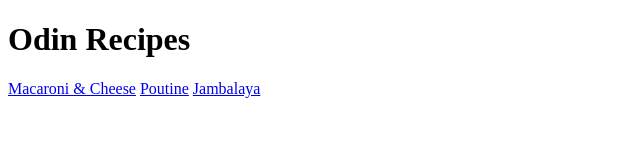
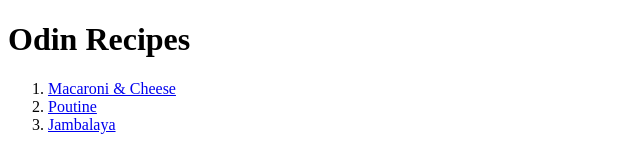
Before and after one commit to haveecode/odin-recipes, a plain HTML site: page index.html in a window 1280 px wide. Shown: the whole page, without its empty margins (0-640 px from the left). Drawn offline with Linux system fonts and the light colour scheme.

Commit message:
Created a recipes ordered list on index.html

```diff
--- a/index.html
+++ b/index.html
@@ -6,8 +6,10 @@
     </head>
     <body>
         <h1>Odin Recipes</h1>
-        <a href="./mac-and-cheese.html">Macaroni & Cheese</a>
-        <a href="./poutine.html">Poutine</a>
-        <a href="./jambalaya.html">Jambalaya</a>
+            <ol>
+                <li><a href="./mac-and-cheese.html">Macaroni & Cheese</a></li>
+                <li><a href="./poutine.html">Poutine</a></li>
+                <li><a href="./jambalaya.html">Jambalaya</a></li>
+            </ol>
     </body>
 </html>
```
